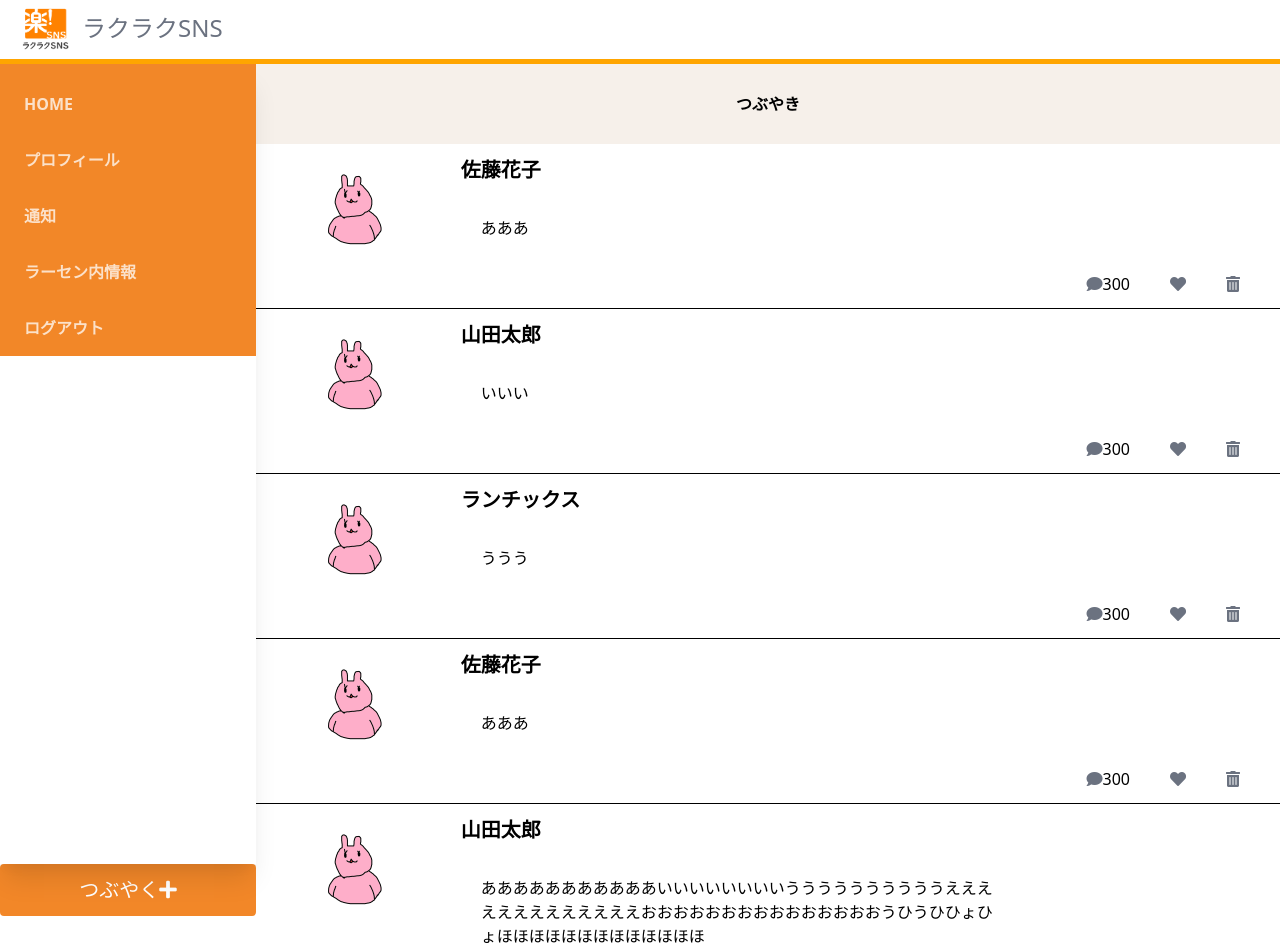
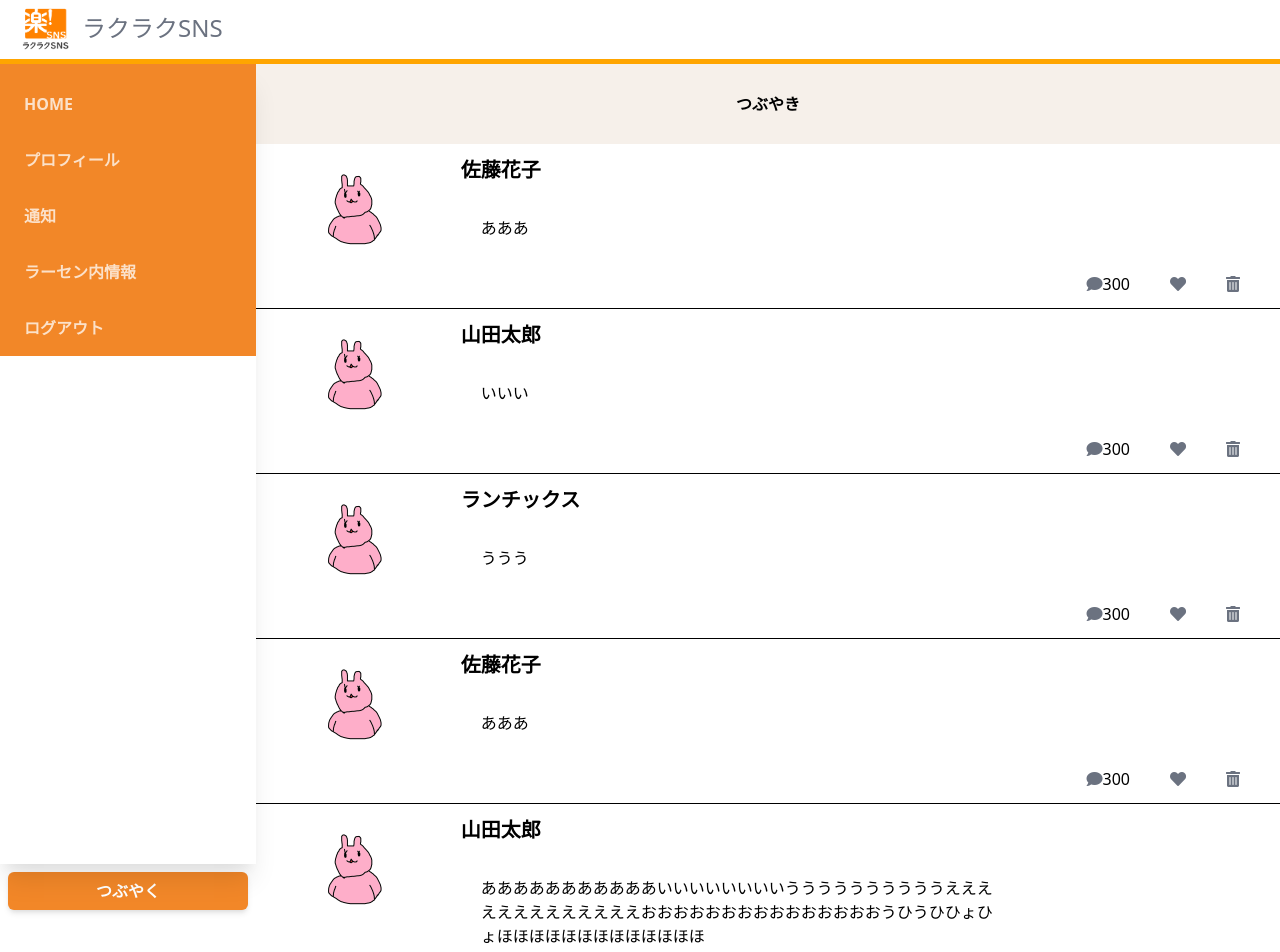
Before and after one commit to suzu1997/rakus-sns-app, a Next.js app: page /timeline in a window 1280 px wide. Shown: the top 952 px of the page. Built offline with nearby package versions, Linux system fonts and the light colour scheme.

Commit message:
タイムラインページのボタンを既存コンポーネントに置き換え

```diff
--- a/src/pages/timeline/index.tsx
+++ b/src/pages/timeline/index.tsx
@@ -1,17 +1,16 @@
 import type { NextPage } from "next";
 import Image from "next/image";
-import Link from "next/link";
 import { useState } from "react";
+import { MenuBar } from "../../components/MenuBar";
+import { SubHeader } from "../../components/SubHeader";
+import Router from "next/router";
 //コメントアイコンコンポーネント
 import { CommentIcon } from "../../components/CommentIcon";
-//メニューバーコンポーネント
-import { MenuBar } from "../../components/MenuBar";
-//サブヘッダーコンポーネント
-import { SubHeader } from "../../components/SubHeader";
 //つぶやきをお気に入り登録するボタンコンポーネント
 import { TweetFavoBtn } from "../../components/TweetFavoBtn";
 //自分のつぶやきを消せるボタンコンポーネント(自分のつぶやきの時のみ表示させたい)
 import { TweetTrashBtn } from "../../components/TweetTrashBtn";
+import { Button } from "../../components/Button";
 
 /**
  * タイムラインページ.
@@ -38,17 +37,22 @@ const Timeline: NextPage = () => {
     borderBottom: "solid 1px black",
   };
 
+  /**
+   * つぶやき投稿ページに飛ぶメソッド.
+   */
+  const goPostPage = () => {
+    Router.push("/timeline/post");
+  };
+
   //HTMLコーナー
   return (
     <>
       <div className="flex">
         <div>
           <MenuBar />
-          <Link href="/timeline/post">
-            <div className="bg-basic hover:bg-yellow-600 text-xl text-white rounded text-center p-3">
-              つぶやく<i className="fas fa-plus"></i>
-            </div>
-          </Link>
+          <div className="m-2">
+            <Button label="つぶやく" size="lg" onClick={goPostPage} />
+          </div>
         </div>
 
         {/* サブヘッダー */}
```
